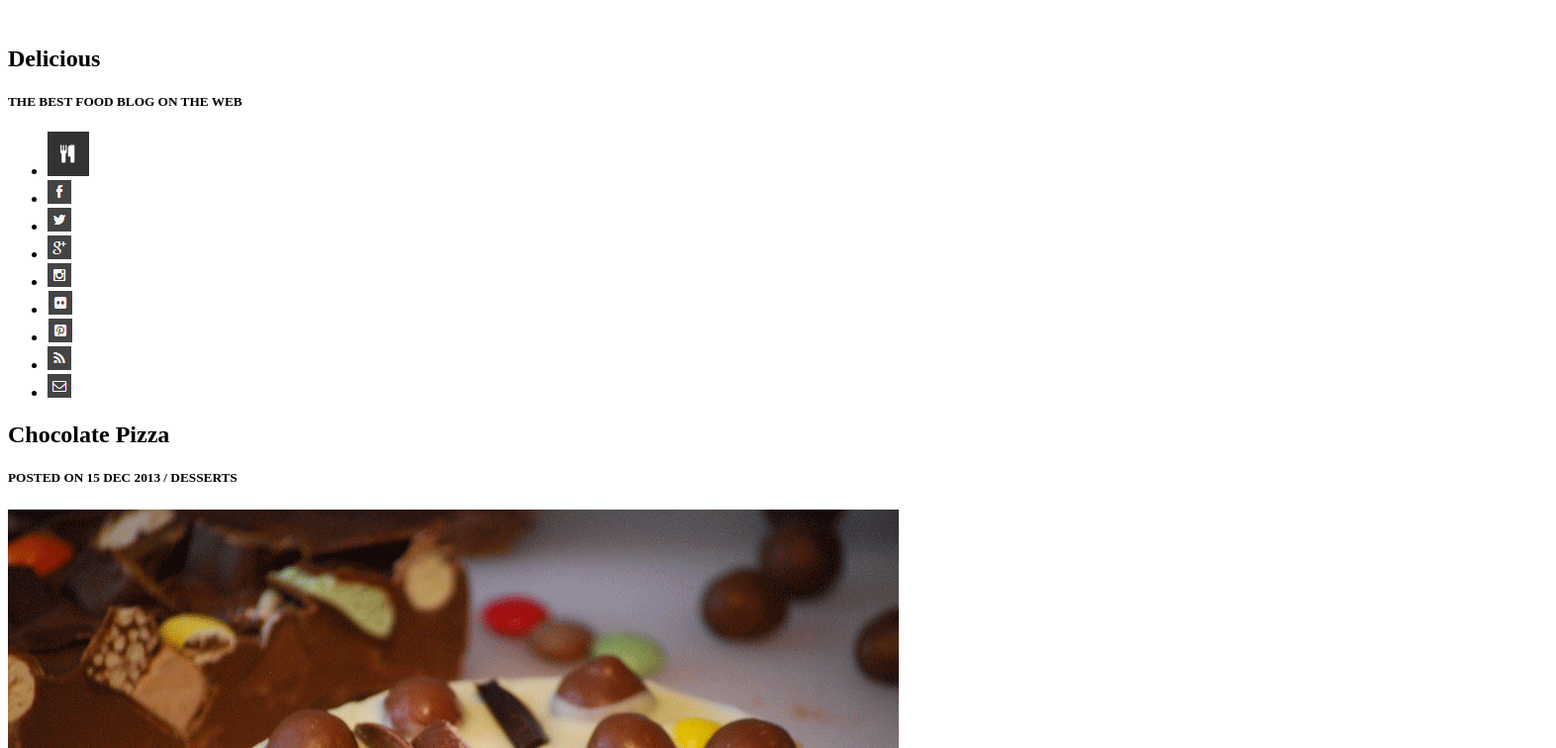
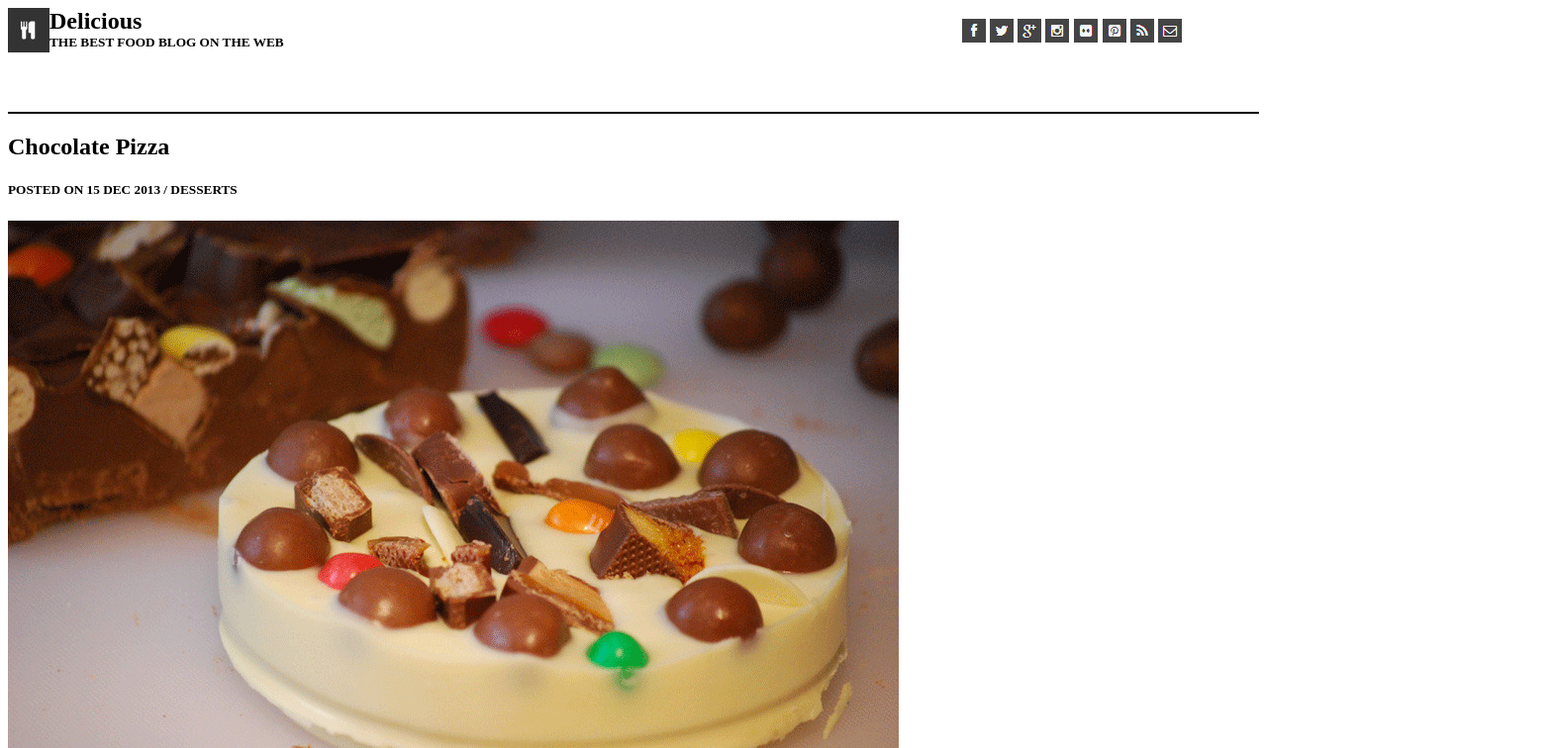
Before and after one commit to AveryPratt/chocolate-pizza, a plain HTML site: page index.html in a window 1280 px wide. Shown: the top 756 px of the page at 99% size, 1572 px wide, since content can reach past the window. Drawn offline with Linux system fonts and the light colour scheme.

Commit message:
css added to header, minor edits in html

```diff
--- a/index.html
+++ b/index.html
@@ -8,12 +8,10 @@
 
   <body>
     <header>
-      <img src="" alt="" />
+      <img src="img/logo.png" alt="Fork and Knife Logo" />
       <h2>Delicious</h2>
       <h5>THE BEST FOOD BLOG ON THE WEB</h5>
-      <nav>
       <ul>
-          <li><img src="img/logo.png" alt="Fork and Knife Logo" /></li>
         <li><img src="img/fb-icon.png" alt="Facebook Icon" /></li>
         <li><img src="img/twit-icon.png" alt="Twitter Icon" /></li>
         <li><img src="img/gp-icon.png" alt="Google Plus Icon" /></li>
--- a/style.css
+++ b/style.css
@@ -0,0 +1,30 @@
+header {
+  border-bottom: 2px solid black;
+}
+
+header img {
+  float:left;
+}
+
+header ul {
+  width: 300px;
+  padding-left: 0px;
+  position:relative;
+  margin-right: 0px;
+  margin-left: 100%;
+  right: 300px;
+  bottom: 50px;
+  display: inline-block;
+}
+
+header ul li {
+  list-style-type: none;
+  display: inline-block;
+}
+
+header h2, header h5 {
+  width: 500px;
+  margin-top: 0px;
+  margin-bottom: 0px;
+  margin-right: 0px;
+}
```
Lines whose indentation alone changed are shown as unchanged.
